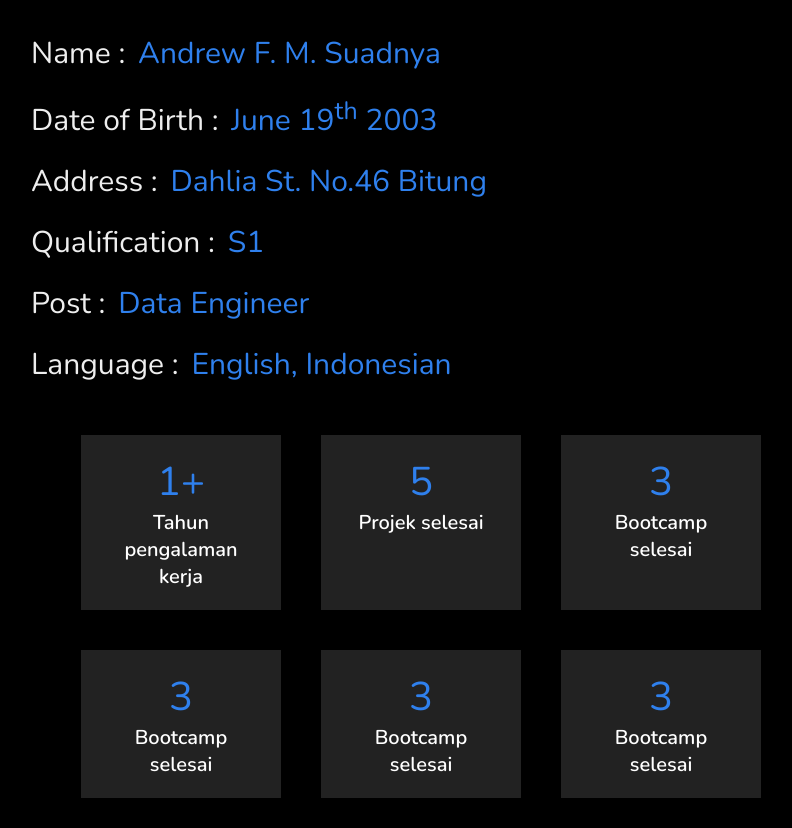
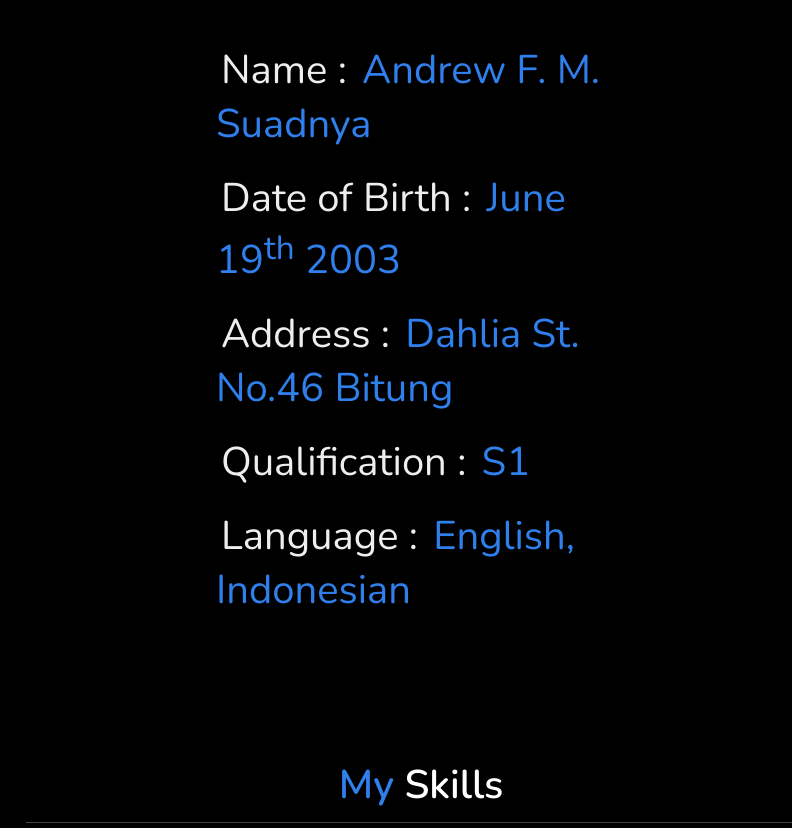
Before and after one commit to andrewsuadnya/tugas_nodejs_pw, a website: page public/index.html in a window 1280 px wide. Shown: the part 892-1720 px from the top of the page, without its empty margins (394-1186 px from the left). Drawn offline with nearby package versions, Linux system fonts and the light colour scheme.

Commit message:
perubahan 3

```diff
--- a/public/index.html
+++ b/public/index.html
@@ -52,7 +52,7 @@
       <h1>I'M <span>Andrew Suadnya</span></h1>
       <p>
         I am a Informatics Engineering student at Sam Ratulangi University,
-        Manado. I have passion for database management and web development
+        Manado. I have passion for database management and web development.
       </p>
       <a href="#about"
         ><button class="btn">About Me <i class="fas fa-user"></i></button
@@ -69,37 +69,8 @@
           <h3><span> Date of Birth : </span> June 19<sup>th</sup> 2003</h3>
           <h3><span> Address : </span> Dahlia St. No.46 Bitung</h3>
           <h3><span> Qualification : </span> S1</h3>
-          <h3><span> Post : </span> Data Engineer</h3>
           <h3><span> Language : </span> English, Indonesian</h3>
         </div>
-
-        <div class="counter">
-          <div class="box">
-            <span>1+</span>
-            <h3>Tahun pengalaman kerja</h3>
-          </div>
-          <div class="box">
-            <span>5</span>
-            <h3>Projek selesai</h3>
-          </div>
-          <div class="box">
-            <span>3</span>
-            <h3>Bootcamp selesai</h3>
-          </div>
-          <div class="box">
-            <span>3</span>
-            <h3>Bootcamp selesai</h3>
-          </div>
-          <div class="box">
-            <span>3</span>
-            <h3>Bootcamp selesai</h3>
-          </div>
-          <div class="box">
-            <span>3</span>
-            <h3>Bootcamp selesai</h3>
-          </div>
-        </div>
-      </div>
     </section>
     <!--about section end-->
 
--- a/public/style.css
+++ b/public/style.css
@@ -200,12 +200,11 @@ header .follow a:hover {
 
 .about .row .info {
   flex: 1 1 48rem;
-  padding: 2rem 1rem;
-  padding-left: 6rem;
+  padding: 3rem 25rem;
 }
 
 .about .row .info h3 {
-  font-size: 3rem;
+  font-size: 4rem;
   color: #2f80ed;
   padding: 1rem 0;
   font-weight: normal;
@@ -214,31 +213,6 @@ header .follow a:hover {
 .about .row .info h3 span {
   color: #eee;
   padding: 0 0.5rem;
-}
-
-.about .row .counter {
-  flex: 1 1 48rem;
-  display: flex;
-  justify-content: center;
-  flex-wrap: wrap;
-}
-
-.about .row .counter .box {
-  width: 20rem;
-  background: #222;
-  text-align: center;
-  padding: 2rem;
-  margin: 2rem;
-}
-
-.about .row .counter .box span {
-  font-size: 4rem;
-  color: #2f80ed;
-}
-
-.about .row .counter .box h3 {
-  font-size: 2rem;
-  color: #fff;
 }
 
 /*skill*/
--- a/server.js
+++ b/server.js
@@ -3,15 +3,12 @@ const path = require('path');
 
 const app = express();
 
-// Menyajikan file statis dari folder "public"
 app.use(express.static(path.join(__dirname, 'public')));
 
-// Menyajikan file index.html saat mengakses root URL ("/")
 app.get('/', (req, res) => {
   res.sendFile(path.join(__dirname, 'public', 'index.html'));
 });
 
-// Endpoint untuk menghitung luas lingkaran
 app.get('/calculate-area', (req, res) => {
   const radius = req.query.radius;
 
@@ -27,7 +24,6 @@ app.get('/calculate-area', (req, res) => {
   }
 });
 
-// Menjalankan server pada port 3000
 app.listen(4000, () => {
   console.log('Server running at http://localhost:4000/');
 });
```
